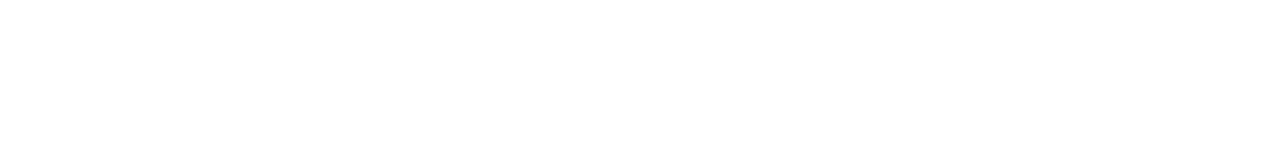
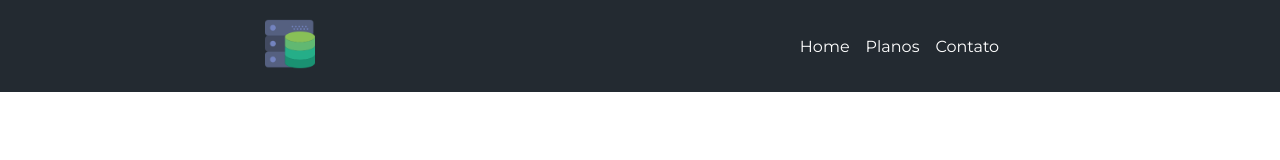
Before and after one commit to jonasnunes/hdc-host, a plain HTML site: page index.html in a window 1280 px wide. Drawn offline with Linux system fonts and the light colour scheme.

Commit message:
update project
criação e estilização do header

```diff
--- a/index.html
+++ b/index.html
@@ -19,6 +19,15 @@
     <link rel="stylesheet" href="css/index.css">
 </head>
 <body>
-
+    <header>
+        <a href="#"><img src="img/hdchostlogo.png" alt="hdchostlogo" width="50"></a>
+        <nav>
+            <ul>
+                <li><a href="#">Home</a></li>
+                <li><a href="#">Planos</a></li>
+                <li><a href="#">Contato</a></li>
+            </ul>
+        </nav>
+    </header>
 </body>
 </html>
--- a/sass/style.sass
+++ b/sass/style.sass
@@ -15,3 +15,21 @@ body
     width: 100vw
     height: 100vh
     font-family: 'Montserrat', sans-serif
+
+header
+    display: flex
+    align-items: center
+    justify-content: space-around
+    padding: 1.2rem 1.4rem
+    background-color: variables.$bg-navbar
+
+    nav ul
+        display: flex
+
+        li a
+            margin-right: 1rem
+            color: #fff
+            transition: .4s
+
+        a:hover
+            color: variables.$color-paragraph
```
Also changed, not shown: css/index.css, 1 other file.
